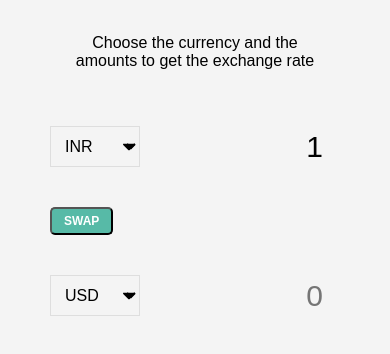
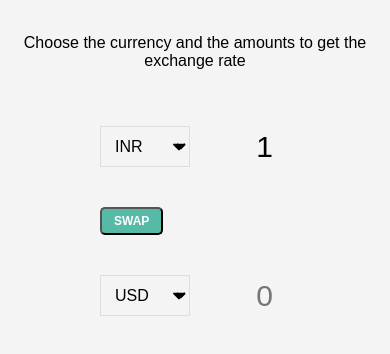
Before and after one commit to RitwikShaw27/ExchangeRateCalculator, a plain HTML site: page index.html in a window 390 px wide. Shown: the part 368-722 px from the top of the page. Drawn offline with Linux system fonts and the light colour scheme.

Commit message:
Update style.css

```diff
--- a/style.css
+++ b/style.css
@@ -85,10 +85,7 @@ button:focus {
 }
 
 @media (max-width: 600px) {
-  p {
-    width: 250px;
-  }
   .currency input {
-    width: 200px;
+    width: 100px;
   }
 }
```
